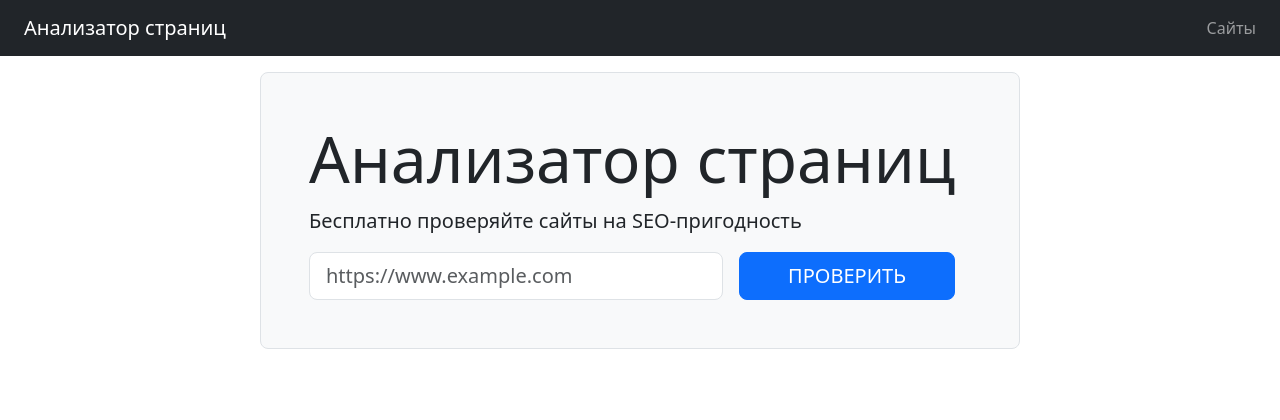
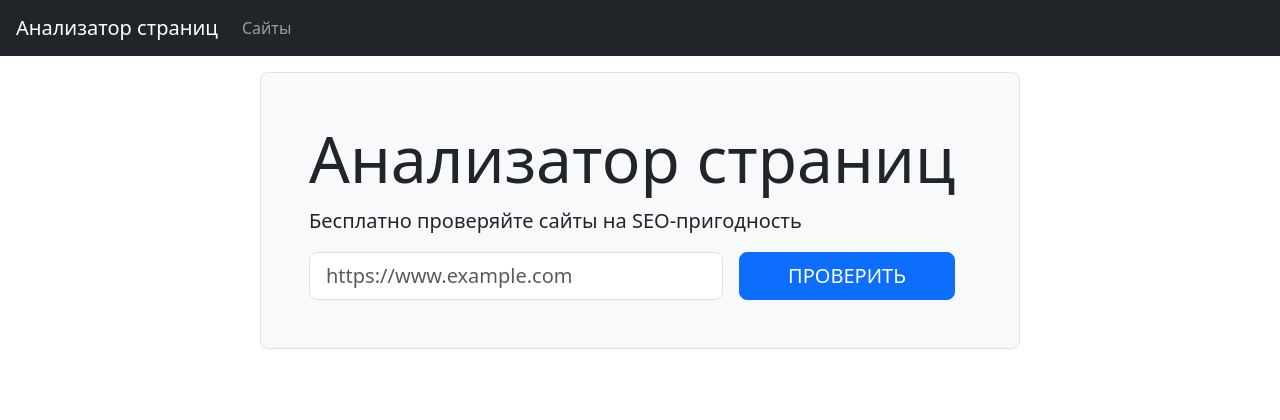
Before and after one commit to nerodnoy/python-project-83, a Flask app: page / in a window 1280 px wide. Shown: the top 420 px of the page. Run offline with Flask 3, Linux system fonts and the light colour scheme.

Commit message:
minor fixes to templates

```diff
--- a/page_analyzer/templates/boiler.html
+++ b/page_analyzer/templates/boiler.html
@@ -15,10 +15,10 @@
     </head>
 
     <body class="min-vh-100 d-flex flex-column">
-        <header class="flex-shrink-1">
-            <nav class="navbar navbar-dark bg-dark px-4">
+        <header class="flex-shrink-0">
+            <nav class="navbar navbar-expand-md navbar-dark bg-dark px-3">
                 <a href="{{ url_for('index') }}" class="navbar-brand">Анализатор страниц</a>
-                <div>
+                <div id="navbarNav">
                     <ul class="navbar-nav">
                         <li class="nav-item">
                             <a class="nav-link" href="{{ url_for('urls_get') }}">Сайты</a>
@@ -42,7 +42,6 @@
     </div>
 </main>
 
-
 <footer class="border-top py-3 mt-5 flex-shrink-0">
     <div class="container-lg">
         <div class="text-center">
@@ -51,7 +50,6 @@
     </div>
 </footer>
 
-
 <script src="https://cdn.jsdelivr.net/npm/bootstrap@5.3.2/dist/js/bootstrap.min.js"
         integrity="sha384-BBtl+eGJRgqQAUMxJ7pMwbEyER4l1g+O15P+16Ep7Q9Q+zqX6gSbd85u4mG4QzX+"
         crossorigin="anonymous"></script>
--- a/page_analyzer/templates/error.html
+++ b/page_analyzer/templates/error.html
@@ -4,5 +4,5 @@
 <h1>Страница не найдена</h1>
 
 <p>Здесь нет того, что вы ищете.</p>
-<p><a href="/">Вернуться на главную</a></p>
+<p><a href=" {{ url_for('index') }}">Вернуться на главную</a></p>
 {% endblock %}
```
